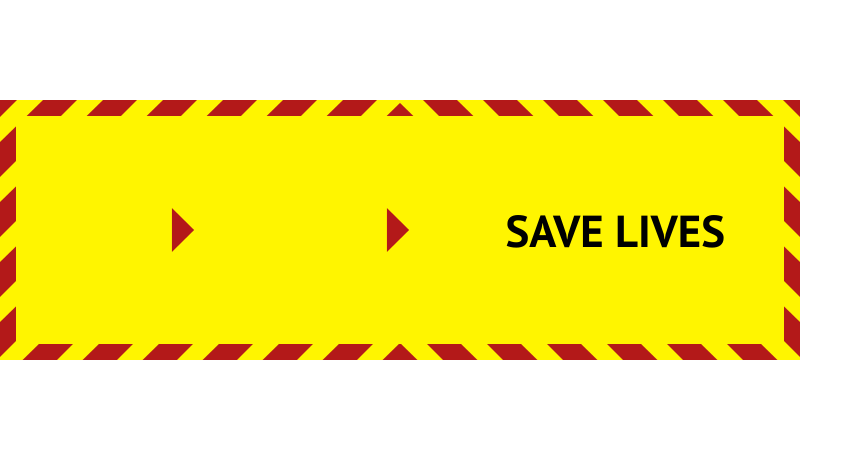
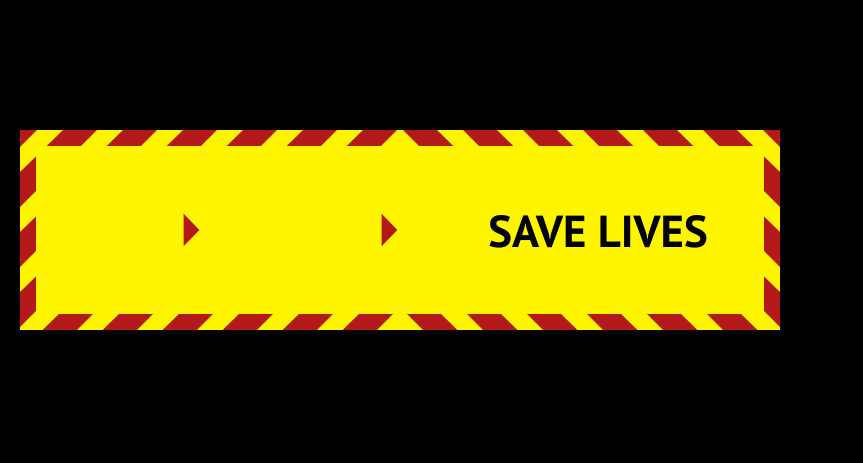
Before and after one commit to cool-robot-pals/savelivesmaybe, a website: page code/index.html in a window 1280 px wide. Shown: the whole page, without its empty margins (0-863 px from the left). Drawn offline with Linux system fonts and the light colour scheme.

Commit message:
nicer layout

```diff
--- a/code/css.css
+++ b/code/css.css
@@ -13,6 +13,7 @@
 body {
 	font-family: "PT Sans";
 	font-weight: 700;
+	background: #000;
 	text-transform: uppercase;
 	color: #000;
 	display: flex;
@@ -31,8 +32,8 @@ body {
 x-guys {
 	display: flex;
 	background: var(--bg);
-	width: 800px;
-	height: 260px;
+	width: 760px;
+	height: 200px;
 	position: relative;
 }
 
```
